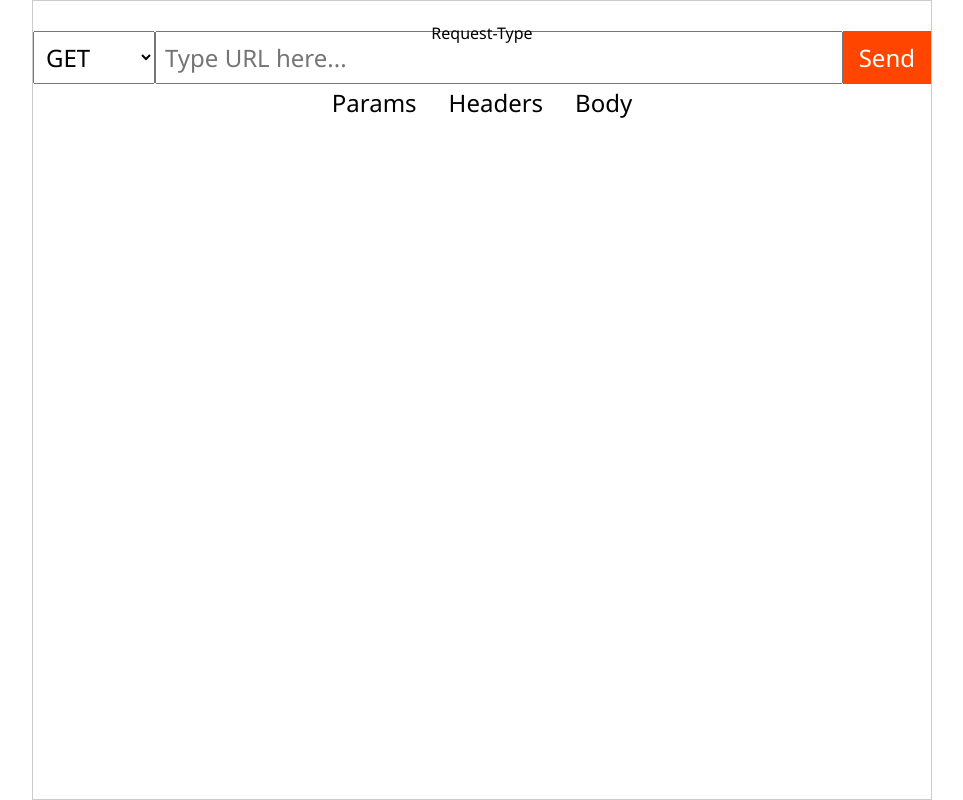
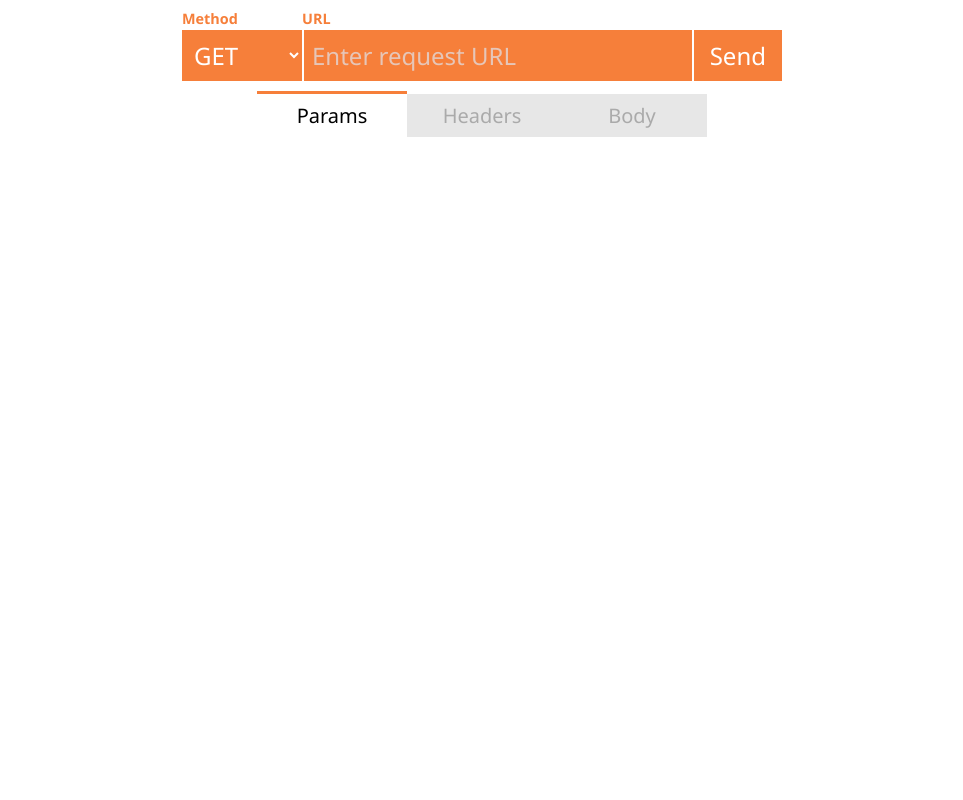
Before and after one commit to likhity/postman-clone, a website built with Parcel: page index.html in a window 1280 px wide. Shown: the whole page, without its empty margins (158-1121 px from the left). Built offline with nearby package versions, Linux system fonts and the light colour scheme.

Commit message:
50% done with UI Functionality

```diff
--- a/index.html
+++ b/index.html
@@ -1,32 +1,45 @@
 <!DOCTYPE html>
 <html lang="en">
   <head>
-    <meta charset="UTF-8">
-    <meta http-equiv="X-UA-Compatible" content="IE=edge">
-    <meta name="viewport" content="width=device-width, initial-scale=1.0">
+    <meta charset="UTF-8" />
+    <meta http-equiv="X-UA-Compatible" content="IE=edge" />
+    <meta name="viewport" content="width=device-width, initial-scale=1.0" />
     <title>Postman Clone</title>
     <script src="script.js" type="module"></script>
-    <link rel="stylesheet" href="styles.css">
+    <link rel="stylesheet" href="styles.css" />
   </head>
   <body>
     <div class="root">
       <div class="form">
-            <select class="request-type-dropdown" name="request-type" id="request-type">
+        <select
+          class="request-type-dropdown"
+          name="request-type"
+          id="request-type"
+        >
           <option value="GET">GET</option>
           <option value="POST">POST</option>
           <option value="PUT">PUT</option>
           <option value="PATCH">PATCH</option>
           <option value="DELETE">DELETE</option>
         </select>
-            <input type="text" class="url-text-field" placeholder="Type URL here..." name="url" id="url">
+        <input
+          type="text"
+          class="url-text-field"
+          placeholder="Enter request URL"
+          name="url"
+          id="url"
+          autocomplete="off"
+        />
         <button class="main-button">Send</button>
       </div>
       <ul class="nav">
-            <li>Params</li>
-            <li>Headers</li>
-            <li>Body</li>
+        <li class="selected">Params</li>
+        <li class="">Headers</li>
+        <li class="">Body</li>
       </ul>
-
+      <div class="tabPane params selected"></div>
+      <div class="tabPane headers">headers</div>
+      <div class="tabPane body">body</div>
     </div>
   </body>
 </html>
--- a/package.json
+++ b/package.json
@@ -4,7 +4,7 @@
   "description": "",
   "main": "index.js",
   "scripts": {
-    "devStart": "parcel index.html"
+    "start": "parcel index.html"
   },
   "keywords": [],
   "author": "",
--- a/script.js
+++ b/script.js
@@ -1 +1,41 @@
-import axios from "axios";
+// import axios from "axios";
+
+const urlTextField = document.querySelector(".url-text-field");
+
+urlTextField.addEventListener("input", (e) => {
+  if (e.target.value) {
+    document.title = urlTextField.value;
+  } else {
+    document.title = "Postman Clone";
+  }
+});
+
+const navTabsElements = document.querySelectorAll(".nav li");
+
+class TabObserver {
+  constructor(tab) {
+    this.tab = tab;
+    this.tabPane = document.querySelector(".tabPane.selected");
+  }
+
+  setTab(tab) {
+    this.tab.classList.remove("selected");
+    tab.classList.add("selected");
+    this.tabPane.classList.remove("selected");
+    const tabPaneToBeSelected = document.querySelector(
+      `.tabPane.${tab.textContent.toLowerCase()}`
+    );
+    tabPaneToBeSelected.classList.add("selected");
+    this.tabPane = tabPaneToBeSelected;
+    this.tab = tab;
+  }
+}
+
+const tabObserver = new TabObserver(navTabsElements[0]);
+
+navTabsElements.forEach((navTabElement) => {
+  navTabElement.addEventListener("click", (e) => {
+    if (navTabElement.classList.contains("selected")) return;
+    tabObserver.setTab(navTabElement);
+  });
+});
--- a/styles.css
+++ b/styles.css
@@ -1,8 +1,10 @@
 :root {
   --font-size: 1.5rem;
-    --font-family: 'Segoe UI', Tahoma, Geneva, Verdana, sans-serif;
+  --font-family: "Segoe UI", Tahoma, Geneva, Verdana, sans-serif;
+  --main-color: #f67f3a;
 }
 
+/* General Styles */
 * {
   box-sizing: border-box;
   outline: none;
@@ -19,13 +21,14 @@ body {
 }
 
 .root {
-    display: flex;
+  /* display: flex;
   align-items: center;
-    flex-direction: column;
-    border: 1px solid #ccc;
-    width: 900px;
+  flex-direction: column; */
+  /* border: 1px solid #ccc; */
+  width: 600px;
   height: 100vh;
 }
+/* END General Styles */
 
 /* Form Styles */
 .form {
@@ -41,18 +44,39 @@ body {
   margin: 0;
 }
 
+.form > *:hover {
+  background-color: #a35427;
+}
+
 .form::before {
   position: absolute;
-    content: "Request-Type";
-    bottom: 2.5rem;
-    font-size: calc(var(--font-size) - 0.5rem);
+  content: "Method";
+  bottom: 53px;
+  left: 0;
+  font-size: calc(var(--font-size) - 0.6rem);
+  color: var(--main-color);
+  font-weight: bold;
+}
+
+.form::after {
+  position: absolute;
+  content: "URL";
+  bottom: 53px;
+  left: 120px;
+  font-size: calc(var(--font-size) - 0.6rem);
+  color: var(--main-color);
+  font-weight: bold;
 }
 
 .request-type-dropdown {
   font-size: var(--font-size);
   font-family: var(--font-family);
+  background-color: var(--main-color);
+  color: white;
   padding: 0.5rem;
   cursor: pointer;
+  border: none;
+  border-right: 2px solid white;
 }
 
 .url-text-field {
@@ -60,26 +84,62 @@ body {
   font-family: var(--font-family);
   padding: 0.5rem;
   width: 100%;
+  border: none;
+  background-color: var(--main-color);
+  color: white;
+  border-right: 2px solid white;
+}
+
+.url-text-field::placeholder {
+  color: #e6c6b8;
 }
 
 .main-button {
   font-size: var(--font-size);
   font-family: var(--font-family);
-    background-color: orangered;
+  background-color: var(--main-color);
+  border: 1px solid var(--main-color);
   border: none;
   color: white;
   padding: 0.5rem 1rem;
   cursor: pointer;
 }
 
-/* End Form Styles */
+/* END Form Styles */
 
-ul.nav {
+/* Tabs Styles */
+.nav {
   list-style-type: none;
   display: flex;
+  justify-content: center;
+  margin: 0 auto;
   padding: 0;
+  width: 100%;
+  margin-top: 40px;
 }
 
 .nav li {
   padding: 0.5rem 1rem;
+  cursor: pointer;
+  width: 150px;
+  text-align: center;
+  font-size: 1.25rem;
 }
+
+.nav li.selected {
+  border-top: 3px solid var(--main-color);
+}
+
+.nav li:not(.selected) {
+  background-color: rgb(231, 231, 231);
+  color: #aaa;
+  border-top: 3px solid white;
+}
+
+.nav li:not(.selected):hover {
+  border-top: 3px solid var(--main-color);
+}
+
+.tabPane:not(.selected) {
+  display: none;
+}
```
Lines whose indentation alone changed are shown as unchanged.
